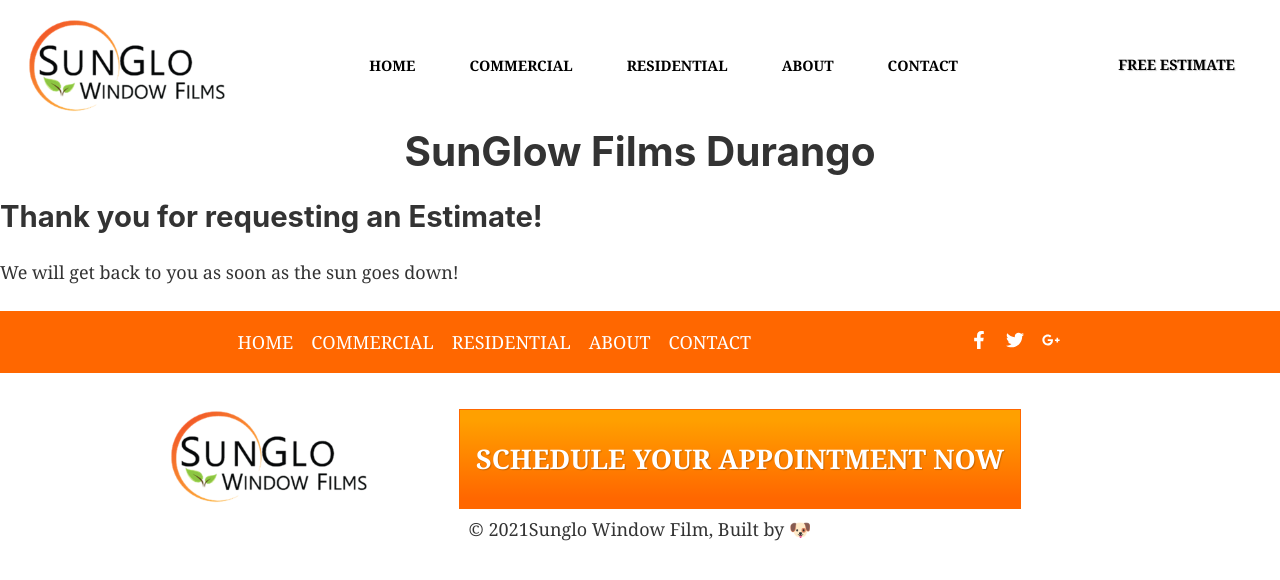
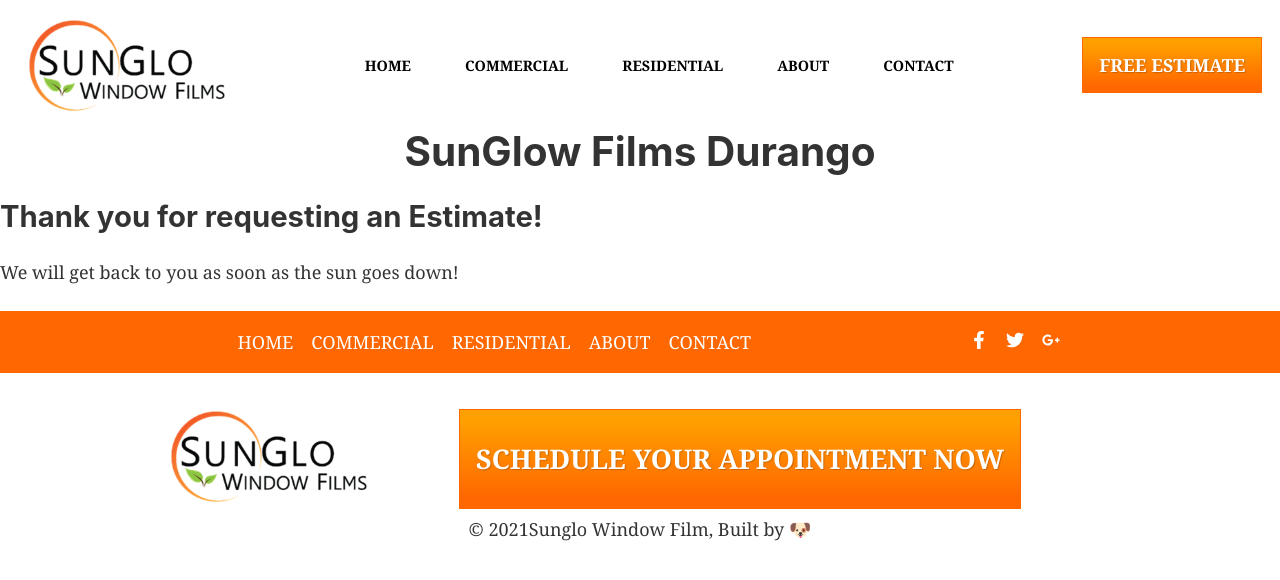
Before and after one commit to OlliesWorld/gatsby_sunglow, a Gatsby site: page /Thanks in a window 1280 px wide. Built offline with nearby package versions, Linux system fonts and the light colour scheme; Gatsby itself is replaced by a stand-in of ours.

Commit message:
nav button

```diff
--- a/src/components/Header.js
+++ b/src/components/Header.js
@@ -1,6 +1,6 @@
 import React from 'react'
+import '../components/styles/GlobalStyles.css';
 
-// import { StaticImage } from "gatsby-plugin-image";
 import Nav from './Nav';
 import styled from 'styled-components';
 
--- a/src/components/Nav.js
+++ b/src/components/Nav.js
@@ -2,7 +2,7 @@
 import {Link} from 'gatsby'
 import NavStyles from './styles/NavStyles';
 import { StaticImage } from 'gatsby-plugin-image';
-import './styles/GlobalStyles.css';
+
 
 export default function Nav () {
     return (
--- a/src/components/styles/NavStyles.js
+++ b/src/components/styles/NavStyles.js
@@ -1,4 +1,5 @@
 import styled from 'styled-components';
+
 
 const NavStyles = styled.ul`
   margin: 0;
@@ -27,7 +28,26 @@
     }
     }
   }
+  .cta-btn {
 
+   padding: 0.875rem;
+   margin: 1rem;
+   background-color: rgb(255, 103, 0);
+   background-image:  linear-gradient(0deg, rgb(255, 103, 0) 10%, rgb(255, 160, 0) 90%);
+   border-top: 1px solid var(--clr-orange);
+   border-right: 1px solid var(--clr-orange);
+   border-bottom: 1px solid var(--clr-orange);
+   border-left: 1px solid var(--clr-orange);
+   border-radius: 0px;
+   padding: 0.775em 0.875em;
+   text-shadow: 1px 1px 1px rgba(0, 0, 0, 0.2);
+   text-transform: uppercase;
+   font-weight: bold;
+   font-size: 1rem;
+   cursor: pointer;
+   color: white;
+   overflow: hidden;
+}
 
   .nav-links a {
     &:after {
@@ -53,6 +73,7 @@
         width: calc(100% - 10px);
       }
   }
+
 `;
 
 export default NavStyles;
```
